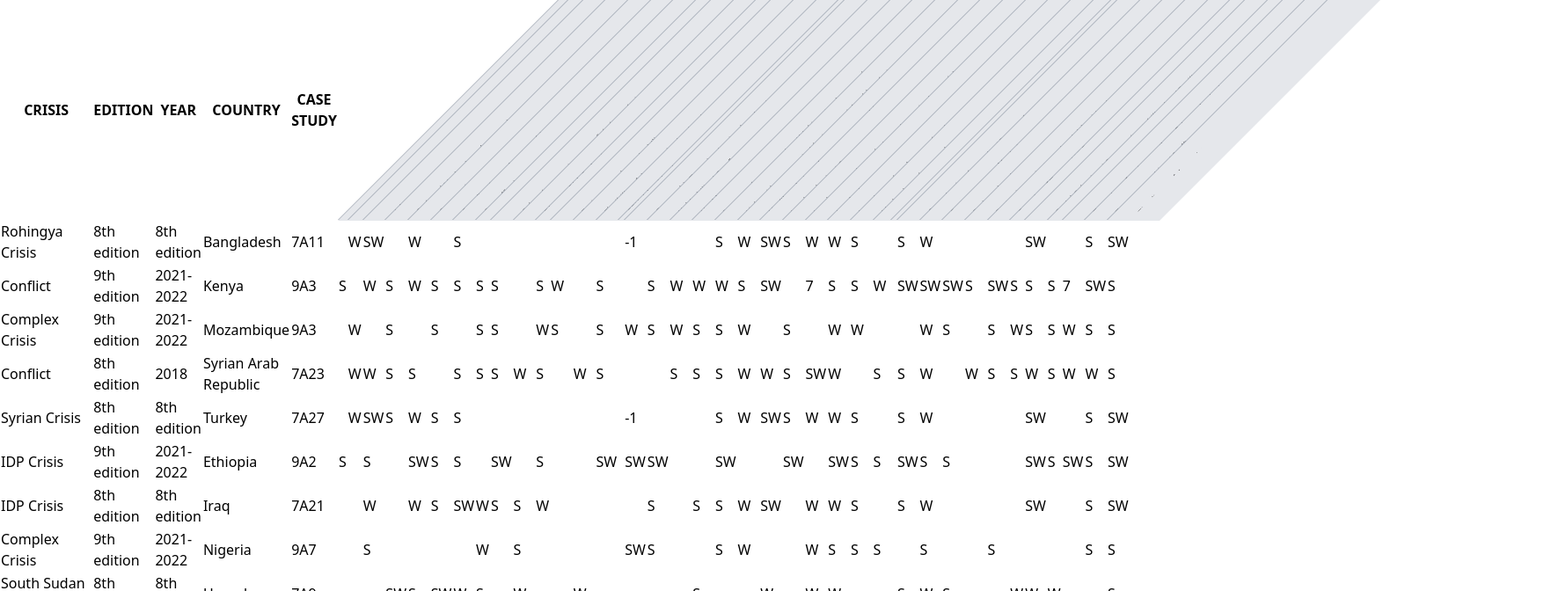
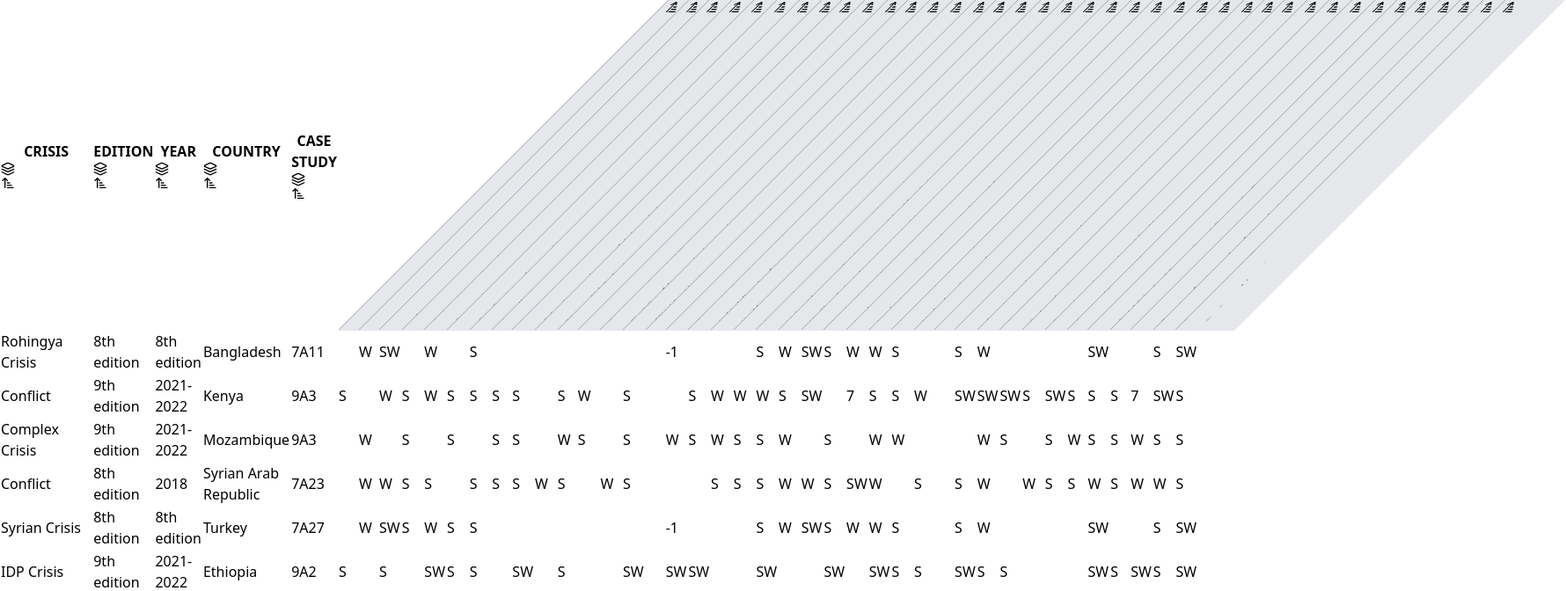
Before and after one commit to Derkaoui05/shelter_project, a React (Vite) app: page / in a window 1280 px wide. Shown: the top 672 px of the page at 88% size, 1780 px wide, since content can reach past the window. Built offline with nearby package versions, Linux system fonts and the light colour scheme.

Commit message:
commit sorting and grouping

```diff
--- a/src/App.jsx
+++ b/src/App.jsx
@@ -7,6 +7,7 @@ const App = () => {
   return (
     <div>
       {/* <ShelterTable /> */}
+
       <DataTable />
     </div>
   )
--- a/src/components/DataTable.jsx
+++ b/src/components/DataTable.jsx
@@ -1,6 +1,6 @@
+import { SortAsc, SortDesc, Layers, ChevronDown, ChevronUp } from 'lucide-react';
 import React, { useEffect, useState } from 'react';
 import columnSchema from '../Schema';
-import { SortAsc, SortDesc } from 'lucide-react';
 
 export default function DataTable() {
   const [table, setTable] = useState({
@@ -9,6 +9,8 @@ export default function DataTable() {
   });
 
   const [sortConfig, setSortConfig] = useState({ key: null, direction: '' });
+  const [groupConfig, setGroupConfig] = useState(null);
+  const [expandedGroups, setExpandedGroups] = useState({});
 
   useEffect(() => {
     fetch("/data.json")
@@ -20,7 +22,10 @@ export default function DataTable() {
   const handleSort = (column) => {
     if (!column.sorting) return;
 
-    const direction = sortConfig.key === column.Title && sortConfig.direction === 'asc' ? 'desc' : 'asc';
+    const direction =
+      sortConfig.key === column.Title && sortConfig.direction === 'asc'
+        ? 'desc'
+        : 'asc';
     setSortConfig({ key: column.Title, direction });
   };
 
@@ -36,20 +41,55 @@ export default function DataTable() {
     });
   }
 
+
+  const handleGroup = (column) => {
+    if (!column.grouping) return;
+
+    console.log("Grouping by:", column.Title)
+
+    if (groupConfig === column.Title) {
+
+      setGroupConfig(null);
+      setExpandedGroups({});
+    } else {
+
+      setGroupConfig(column.Title);
+      setExpandedGroups({});
+    }
+  };
+
+  const toggleGroup = (groupKey) => {
+    setExpandedGroups((prevState) => ({
+      ...prevState,
+      [groupKey]: !prevState[groupKey],
+    }));
+  };
+
+  const groupedData = groupConfig
+    ? sortedData.reduce((groups, item) => {
+      const groupKey = item[groupConfig];
+      if (!groups[groupKey]) {
+        groups[groupKey] = [];
+      }
+      groups[groupKey].push(item);
+      return groups;
+    }, {})
+    : { all: sortedData };
+
   const changeValue = (value) => {
     let content = value;
-    let styleContent = "";
+    let styleContent = '';
 
-    if (typeof value === "number") {
+    if (typeof value === 'number') {
       if (value === -3) {
-        content = "W";
-        styleContent = "bg-red-500 font-medium";
+        content = 'W';
+        styleContent = 'bg-red-500 font-medium';
       } else if (value === 1) {
-        content = "SW";
-        styleContent = "bg-orange-500 font-medium";
+        content = 'SW';
+        styleContent = 'bg-orange-500 font-medium';
       } else if (value === 3) {
-        content = "S";
-        styleContent = "bg-green-500 font-medium";
+        content = 'S';
+        styleContent = 'bg-green-500 font-medium';
       }
     }
 
@@ -57,75 +97,124 @@ export default function DataTable() {
   };
 
   return (
-    <>
     <div className="relative overflow-x-auto shadow-xl shadow-slate-400 rounded-lg">
       <table className="w-full text-sm text-left text-gray-500">
         <thead className="text-xs text-gray-700 uppercase bg-gray-200">
           <tr>
-              {table.columns.map((column, index) => (
+            {table.columns.map((column, colIndex) => (
               <th
-                  key={index}
+                key={colIndex}
                 scope="col"
-                  className={`px-6 py-3 text-gray-800 align-bottom whitespace-nowrap cursor-pointer ${column.rotate ? 'rotate' : 'border-l border-[#9ca3af]'}`}
-                  onClick={() => handleSort(column)}
-                  style={{ height: "250px" }}
+                className={`px-6 py-3 text-gray-800 align-bottom whitespace-nowrap ${column.rotate ? 'rotate' : 'border-l border-[#9ca3af]'}`}
+                style={{ height: '375px' }}  // Ensure this matches your CSS
               >
                 {column.rotate && <div className="header-background" />}
-                  <div className="header-content flex items-center justify-between">
-                    {column.rotate && sortConfig.key === column.Title && (
+                <div className="header-content flex items-end">
+                  {column.rotate && (
                     <>
-                        {sortConfig.direction === 'asc' ? (
-                          <SortAsc className="inline text-slate-500 ml-2" size={16} />
+
+                      <div className="cursor-pointer mr-2" onClick={(e) => { e.stopPropagation(); handleSort(column); }}>
+                        {sortConfig.key === column.Title ? (
+                          sortConfig.direction === 'asc' ? (
+                            <SortAsc className="inline text-black" size={16} />
                           ) : (
-                          <SortDesc className="inline text-slate-500 ml-2" size={16} />
+                            <SortDesc className="inline text-black" size={16} />
+                          )
+                        ) : (
+                          <SortAsc className="inline text-black opacity-60" size={16} />
+                        )}
+                      </div>
+                      <span className="rotate">{column.Title}</span>
+                    </>
+                  )}
+                  {!column.rotate && (
+                    <>
+                      <span>{column.Title}</span>
+                      {column.grouping && (
+                        <div className="cursor-pointer ml-2" onClick={() => handleGroup(column)}>
+                          <Layers className="inline text-slate-500" size={16} />
+                        </div>
+                      )}
+                      {column.sorting && (
+                        <div className="cursor-pointer ml-2" onClick={(e) => {
+                          e.stopPropagation();
+                          handleSort(column);
+                        }}>
+                          {sortConfig.key === column.Title ? (
+                            sortConfig.direction === 'asc' ? (
+                              <SortAsc className="inline text-black" size={16} />
+                            ) : (
+                              <SortDesc className="inline text-black" size={16} />
+                            )
+                          ) : (
+                            <SortAsc className="inline text-black opacity-60" size={16} />
+                          )}
+                        </div>
                       )}
                     </>
                   )}
-                    <span>{column.Title}</span>
                 </div>
               </th>
             ))}
           </tr>
         </thead>
 
-          {/* <tbody className="bg-white">
-            {sortedData.map((row, index) => (
-              <tr
-                key={index}
-                className="border-b border-gray-200 odd:bg-gray-100 transition-colors"
-              >
-                {table.columns.map((column, columnIndex) => (
-                  <td
-                    key={columnIndex}
-                    className="px-6 py-4  text-gray-900 "
-                  >
-                    {row[column.Title]}
-                  </td>
-                ))}
-              </tr>
-            ))}
-          </tbody> */}
         <tbody className="bg-white">
-            {sortedData.map((row, index) => (
-              <tr key={index} className="border-b border-gray-200 odd:bg-gray-100 transition-colors">
+          {!groupConfig && sortedData.map((row, rowIndex) => (
+            <tr key={rowIndex} className="border-b border-gray-200 odd:bg-gray-200 even:bg-gray-100 transition-colors">
               {table.columns.map((column, columnIndex) => {
                 const { content, styleContent } = changeValue(row[column.Title]);
-
                 return (
                   <td
                     key={columnIndex}
-                      className={`px-6 py-4 text-gray-900 ${styleContent}`} // Apply the conditional styling here
+                    className={`px-6 py-4 w-fit text-gray-900 ${styleContent}`}
                   >
-                      {content || ""}
+                    {content || ''}
                   </td>
                 );
               })}
             </tr>
           ))}
+
+          {groupConfig && Object.keys(groupedData).map((groupKey, index) => (
+            <React.Fragment key={index}>
+              <tr
+                className="bg-gray-100 cursor-pointer"
+                onClick={() => toggleGroup(groupKey)}
+              >
+                <td colSpan={table.columns.length} className="px-6 py-4 w-fit font-medium text-gray-900">
+                  <div className="flex justify-between">
+                    <span>{groupKey} (x{groupedData[groupKey].length})</span>
+                    {expandedGroups[groupKey] ? (
+                      <ChevronUp className="text-slate-500" size={16} />
+                    ) : (
+                      <ChevronDown className="text-slate-500" size={16} />
+                    )}
+                  </div>
+                </td>
+              </tr>
+
+              {expandedGroups[groupKey] &&
+                groupedData[groupKey].map((row, rowIndex) => (
+                  <tr key={rowIndex} className="border-b border-gray-200 odd:bg-gray-100 transition-colors">
+                    {table.columns.map((column, columnIndex) => {
+                      const { content, styleContent } = changeValue(row[column.Title]);
+                      return (
+                        <td
+                          key={columnIndex}
+                          className={`px-6 py-4 w-fit text-gray-900 ${styleContent}`}
+                        >
+                          {content || ''}
+                        </td>
+                      );
+                    })}
+                  </tr>
+                ))}
+            </React.Fragment>
+          ))}
         </tbody>
-
       </table>
     </div>
-    </>
+
   );
 }
--- a/src/index.css
+++ b/src/index.css
@@ -11,7 +11,7 @@
 .rotate .header-content {
   position: relative;
   top: 0;
-  left: 125px;
+  left: 187.9px;
   height: 100%;
   transform: skew(-45deg);
   overflow: hidden;
@@ -37,8 +37,8 @@
   position: absolute;
   left: 0;
   bottom: -1px;
-  width: 60px;
-  height: 367px;
+  width: 68px;
+  height: 377px;
   background-color: #e5e7eb;
   transform: skew(-45deg);
   transform-origin: left bottom;
--- a/src/rotate.css
+++ b/src/rotate.css
@@ -9,7 +9,7 @@
   transform: rotate(355deg) skew(23deg);
   left: -20px;
   bottom: -24px;
-  width: 50px;
+  width: 50px !important;
   vertical-align: bottom;
 }
 
```
Also changed, not shown: src/components/ToolTip.jsx (added, +9 -0 lines). Lines whose indentation alone changed are shown as unchanged.
